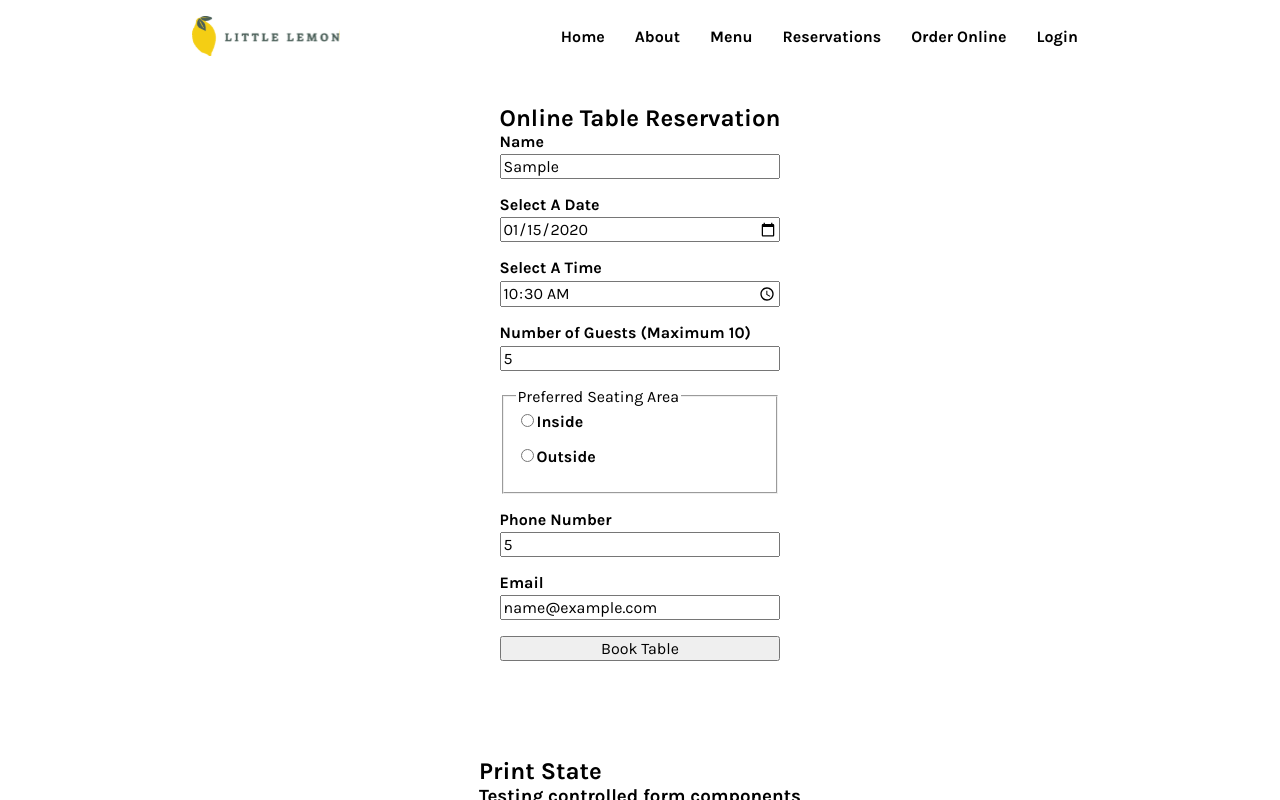
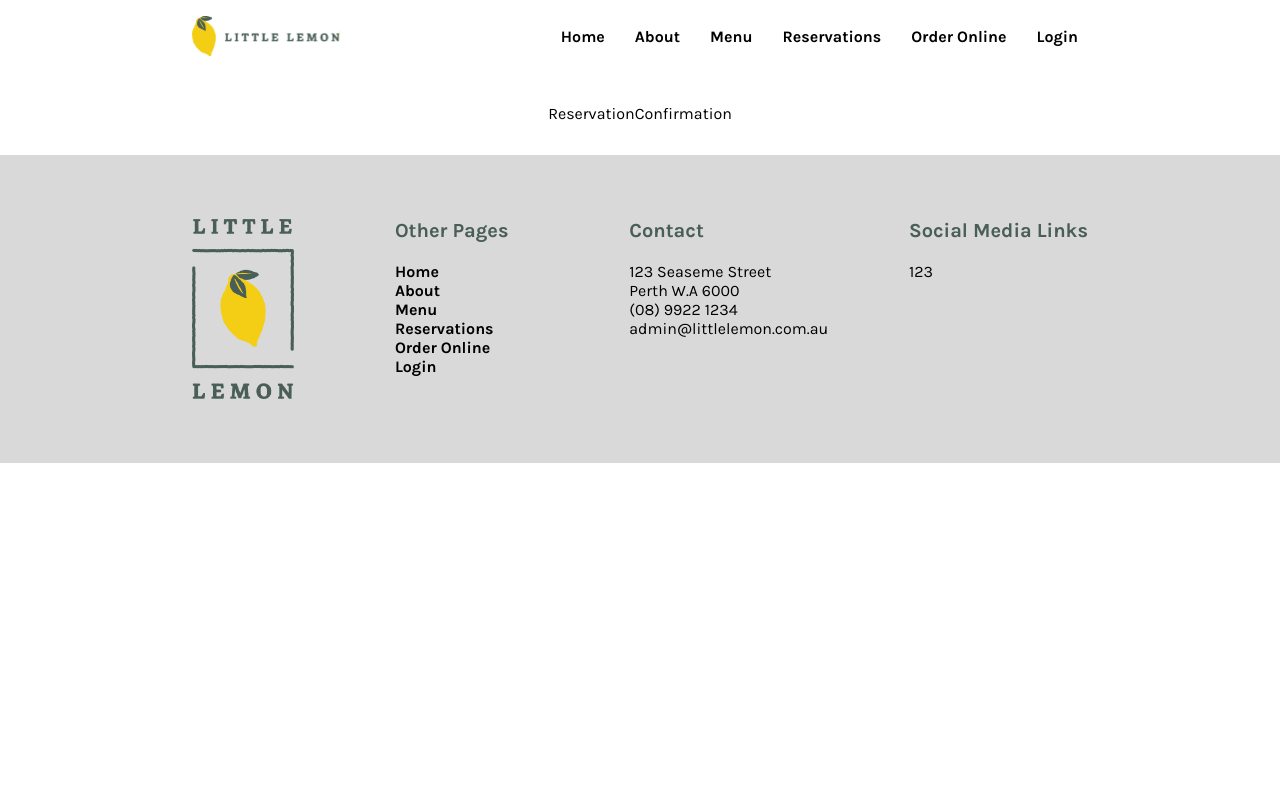
Before and after one commit to jacksen30/little-lemon-restaurant, a React (Create React App) app: page /reservation in a window 1280 px wide. Both pictures are taken after typing "Sample", "2020-01-15", "10:30", "5", "5", "name@example.com" into the empty fields and a click on the button "Book Table". Shown: the top 800 px of the page. Built offline with nearby package versions, Linux system fonts and the light colour scheme; a web font is replaced by a local one.

Commit message:
further seperate ReservationPage Components, successfully lift state up and pass function and state as props

```diff
--- a/src/App.js
+++ b/src/App.js
@@ -3,7 +3,7 @@ import { Route, Routes } from 'react-router-dom';
 import Header from './components/Header';
 import HomePage from './components/HomePage';
 import Footer from './components/Footer';
-import Reservation from './Reservation';
+import ReservationPage from './ReservationPage';
 
 function App() {
   return (
@@ -11,7 +11,7 @@ function App() {
       <Header />
       <Routes>
         <Route path="/" element={<HomePage />} />
-        <Route path="/reservation" element={<Reservation />} />
+        <Route path="/reservation" element={<ReservationPage />} />
       </Routes>
       <Footer />
     </>
--- a/src/Reservation.js
+++ /dev/null
@@ -1,87 +0,0 @@
-import React from 'react';
-import { useState } from 'react';
-
-export default function Reservation() {
-
-  const [name, setName] = useState('');
-  const [date, setDate] = useState('');
-  const [time, setTime] = useState('');
-  const [guestCount, setGuestCount] = useState('');
-  const [seatingArea, setSeatingArea] = useState('');
-  const [contactNumber, setContactNumber] = useState('');
-  const [email, setEmail] = useState('');
-
-
-  // Form submission handler
-  const handleSubmit = (event) => {
-    event.preventDefault();
-    // Handle form submission logic here
-    console.log('Submitted name:', name);
-  };
-
-  return (
-    <>
-      <section className="flex reservation">
-        <div className="flex reservation-form-wrapper">
-          <h1>Online Table Reservation</h1>
-          <form className="flex reservation-form" onSubmit={handleSubmit}>
-            <label htmlFor="name">Name </label>
-            <input id="name" type="text" value={name} onChange={(e) => setName(e.target.value)} />
-
-            <label htmlFor="date">Select A Date </label>
-            <input id="date" type="date" value={date} onChange={(e) => setDate(e.target.value)} />
-
-            <label htmlFor="time">Select A Time</label>
-            <input id="time" type="time" value={time} onChange={(e) => setTime(e.target.value)} />
-
-            <label htmlFor="guestCount">Number of Guests (Maximum 10)</label>
-            <input id="guestCount" type="number" min="1" max="10" value={guestCount} onChange={(e) => setGuestCount(e.target.value)} />
-
-            <fieldset>
-              <legend>Preferred Seating Area</legend>
-              <label>
-                <input
-                  type="radio"
-                  value="Inside"
-                  checked={seatingArea === 'Inside'}
-                  onChange={(e) => setSeatingArea(e.target.value)}
-                />
-                Inside
-              </label>
-              <label>
-                <input
-                  type="radio"
-                  value="Outside"
-                  checked={seatingArea === 'Outside'}
-                  onChange={(e) => setSeatingArea(e.target.value)}
-                />
-                Outside
-              </label>
-            </fieldset>
-
-            <label htmlFor="contactNumber">Phone Number</label>
-            <input id="contactNumber" type="number" value={contactNumber} onChange={(e) => setContactNumber(e.target.value)} />
-
-            <label htmlFor="email">Email</label>
-            <input id="email" type="email" value={email} onChange={(e) => setEmail(e.target.value)} />
-
-            <button type="submit">Book Table</button>
-
-          </form>
-        </div>
-
-        <div>
-          <h2>Print State</h2>
-          <h3>Testing controlled form components</h3>
-          <p>Name: {name}</p>
-          <p>Date: {date}</p>
-          <p>Time: {time}</p>
-          <p>Number of Guests: {guestCount}</p>
-          <p>Seating Area: {seatingArea}</p>
-          <p>Contact Number: {contactNumber}</p>
-          <p>Email: {email}</p>
-        </div>
-      </section>
-    </>
-  )
-}
--- /dev/null
+++ b/src/ReservationConfirmation.js
@@ -0,0 +1,9 @@
+import React from 'react'
+
+export default function ReservationConfirmation() {
+  return (
+    <div className="reservation-confirmation-wrapper">
+        ReservationConfirmation
+    </div>
+  )
+}
--- /dev/null
+++ b/src/ReservationForm.js
@@ -0,0 +1,83 @@
+import React from 'react'
+
+const ReservationForm = ({formData, onFormDataChange, onFormSubmit, formSubmitted}) => {
+    const handleChange = (event) => {
+        const { name, value } = event.target;
+        onFormDataChange(name, value);
+    };
+
+    const handleSubmit = (event) => {
+        event.preventDefault();
+        onFormSubmit(event);
+    };
+
+    return (
+    <>
+        <div className="flex reservation-form-wrapper">
+          <h1>Online Table Reservation</h1>
+          <form className="flex reservation-form" onSubmit={handleSubmit}>
+            <label htmlFor="name">Name </label>
+            <input id="name" name="guestName" type="text" value={formData.guestName} onChange={handleChange} />
+            <p className="name-input-error-text error-text">{formData.guestName.length < 3 && "must include valid name"} </p>
+
+            <label htmlFor="date">Select A Date </label>
+            <input id="date" name="date" type="date" value={formData.date} onChange={handleChange} />
+
+            <label htmlFor="time">Select A Time</label>
+            <input id="time" name="time" type="time" value={formData.time} onChange={handleChange} />
+
+            <label htmlFor="guestCount">Number of Guests (Maximum 10)</label>
+            <input id="guestCount" name="guestCount" type="number" min="1" max="10" value={formData.guestCount} onChange={handleChange} />
+
+            <fieldset>
+              <legend>Preferred Seating Area</legend>
+              <label>
+                <input
+                  type="radio"
+                  name="seatingArea"
+                  value="Inside"
+                  checked={formData.seatingArea === 'Inside'}
+                  onChange={handleChange}
+                />
+                Inside
+              </label>
+              <label>
+                <input
+                  type="radio"
+                  name="seatingArea"
+                  value="Outside"
+                  checked={formData.seatingArea === 'Outside'}
+                  onChange={handleChange}
+                />
+                Outside
+              </label>
+            </fieldset>
+
+            <label htmlFor="contactNumber">Phone Number</label>
+            <input id="contactNumber" name="contactNumber" type="number" value={formData.contactNumber} onChange={handleChange} />
+
+            <label htmlFor="email">Email</label>
+            <input id="email" name="email" type="email" value={formData.email} onChange={handleChange} />
+
+            <button type="submit">Book Table</button>
+
+          </form>
+        </div>
+
+        <div>
+          <h2>Print State</h2>
+          <h3>Testing controlled form components</h3>
+          <p>Name: {formData.guestName}</p>
+          <p>Date: {formData.date}</p>
+          <p>Time: {formData.time}</p>
+          <p>Number of Guests: {formData.guestCount}</p>
+          <p>Seating Area: {formData.seatingArea}</p>
+          <p>Contact Number: {formData.contactNumber}</p>
+          <p>Email: {formData.email}</p>
+          <p>Has Form Been Submitted ?: {formSubmitted ? 'Yes' : 'No'}</p>
+        </div>
+    </>
+  )
+}
+
+export default ReservationForm;
--- /dev/null
+++ b/src/ReservationPage.js
@@ -0,0 +1,47 @@
+import React from 'react';
+import { useState } from 'react';
+import ReservationForm from './ReservationForm';
+import ReservationConfirmation from './ReservationConfirmation';
+
+export default function ReservationPage() {
+
+  const [formData, setFormData] = useState({
+    guestName: '',
+    date: '',
+    time: '',
+    guestCount: '',
+    seatingArea: '',
+    contactNumber: '',
+    email: ''
+});
+
+  const [formSubmitted, setFormSubmitted] = useState(false);
+
+  const handleFormDataChange = (name, value) => {
+    setFormData(prev => ({...prev, [name]: value}));
+};
+
+
+  // Form submission handler
+  const handleFormSubmit = (event) => {
+    event.preventDefault(); /* uncomment when other issues fixed */
+    // Handle form submission logic here
+    console.log('Submitted name:', formData.guestName);
+    setFormSubmitted(true);
+  };
+
+  return (
+    <section className="flex reservation">
+      {!formSubmitted ?
+        <ReservationForm
+          formData={formData}
+          onFormDataChange={handleFormDataChange}
+          onFormSubmit={handleFormSubmit}
+          formSubmitted={formSubmitted}
+        />
+      :
+        <ReservationConfirmation />
+      }
+    </section>
+  )
+}
```
